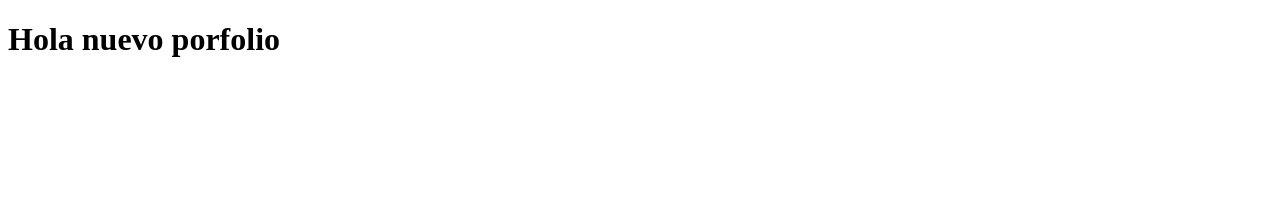
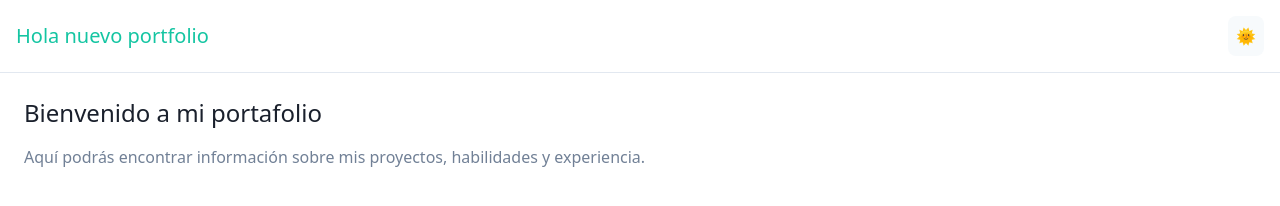
Before and after one commit to imcasero/my-website, an Astro site: page / in a window 1280 px wide. Built offline with nearby package versions, Linux system fonts and the light colour scheme; Astro itself is replaced by a stand-in of ours.

Commit message:
ci: config tailwind and theme toggle

```diff
--- a/astro.config.mjs
+++ b/astro.config.mjs
@@ -1,5 +1,9 @@
 // @ts-check
 import { defineConfig } from 'astro/config';
 
+import tailwind from '@astrojs/tailwind';
+
 // https://astro.build/config
-export default defineConfig({});
+export default defineConfig({
+  integrations: [tailwind()]
+});
--- a/package.json
+++ b/package.json
@@ -11,7 +11,9 @@
   },
   "dependencies": {
     "@astrojs/check": "^0.9.4",
+    "@astrojs/tailwind": "^5.1.2",
     "astro": "5.0.0-beta.8",
+    "tailwindcss": "^3.4.15",
     "typescript": "^5.6.3"
   }
 }
--- a/src/pages/index.astro
+++ b/src/pages/index.astro
@@ -3,7 +3,86 @@ import Layout from "../layouts/Layout.astro";
 ---
 
 <Layout title="Imcasero.dev">
-  <main>
-    <h1>Hola nuevo porfolio</h1>
+  <main
+    class="min-h-screen bg-background-light dark:bg-background-dark text-text-light dark:text-text-dark transition-colors duration-300"
+  >
+    <header
+      class="p-4 flex justify-between items-center border-b border-border-light dark:border-border-dark"
+    >
+      <h1 class="text-primary text-xl">Hola nuevo portfolio</h1>
+      <!-- Botón para alternar el modo oscuro -->
+      <button
+        id="theme-toggle"
+        class="p-2 bg-accent-light dark:bg-accent-dark rounded-lg"
+      >
+        <span id="theme-icon" class="text-primary">🌞</span>
+      </button>
+    </header>
+
+    <section class="p-6">
+      <h2 class="text-2xl mb-4">Bienvenido a mi portafolio</h2>
+      <p class="text-muted-light dark:text-muted-dark">
+        Aquí podrás encontrar información sobre mis proyectos, habilidades y
+        experiencia.
+      </p>
+    </section>
   </main>
 </Layout>
+
+<script>
+  // Get elements from the DOM
+  const themeToggleButton = document.getElementById("theme-toggle");
+  const themeIcon = document.getElementById("theme-icon");
+
+  /**
+   * Function to set the theme.
+   * @param {boolean} isDarkMode - Indicates whether dark mode is active.
+   */
+  const setTheme = (isDarkMode: boolean) => {
+    // Add or remove the "dark" class based on the state
+    document.documentElement.classList.toggle("dark", isDarkMode);
+
+    // Update the icon, if the element exists
+    if (themeIcon) {
+      themeIcon.textContent = isDarkMode ? "🌙" : "🌞";
+    }
+
+    // Save the user's preference in localStorage
+    localStorage.setItem("theme", isDarkMode ? "dark" : "light");
+  };
+
+  /**
+   * Determines the initial theme state.
+   * @returns {boolean} true if dark mode should be enabled.
+   */
+  const getInitialTheme = () => {
+    const storedTheme = localStorage.getItem("theme");
+    if (storedTheme === "dark") return true;
+    if (storedTheme === "light") return false;
+
+    // If no preference is stored, use the system preference
+    return window.matchMedia("(prefers-color-scheme: dark)").matches;
+  };
+
+  /**
+   * Initializes the theme and sets up the button listener.
+   */
+  const initializeTheme = () => {
+    // Set the initial theme
+    const isDarkMode = getInitialTheme();
+    setTheme(isDarkMode);
+
+    // Add a click listener to the toggle button, if it exists
+    if (themeToggleButton) {
+      themeToggleButton.addEventListener("click", () => {
+        const isDarkMode = !document.documentElement.classList.contains("dark");
+        setTheme(isDarkMode);
+      });
+    } else {
+      console.warn("The 'theme-toggle' button was not found in the DOM.");
+    }
+  };
+
+  // Execute the initialization
+  initializeTheme();
+</script>
--- /dev/null
+++ b/tailwind.config.mjs
@@ -0,0 +1,33 @@
+/** @type {import('tailwindcss').Config} */
+export default {
+  content: ["./src/**/*.{astro,html,js,jsx,md,mdx,svelte,ts,tsx,vue}"],
+  theme: {
+    extend: {
+      colors: {
+        primary: "#14C5A2",
+        background: {
+          light: "#FFFFFF",
+          dark: "#121212",
+        },
+        text: {
+          light: "#1A202C",
+          dark: "#E2E8F0",
+        },
+        muted: {
+          light: "#718096",
+          dark: "#A0AEC0",
+        },
+        accent: {
+          light: "#F7FAFC",
+          dark: "#2D3748",
+        },
+        border: {
+          light: "#E2E8F0",
+          dark: "#4A5568",
+        },
+      },
+    },
+  },
+  plugins: [],
+  darkMode: "class",
+};
```
Also changed, not shown: pnpm-lock.yaml.
